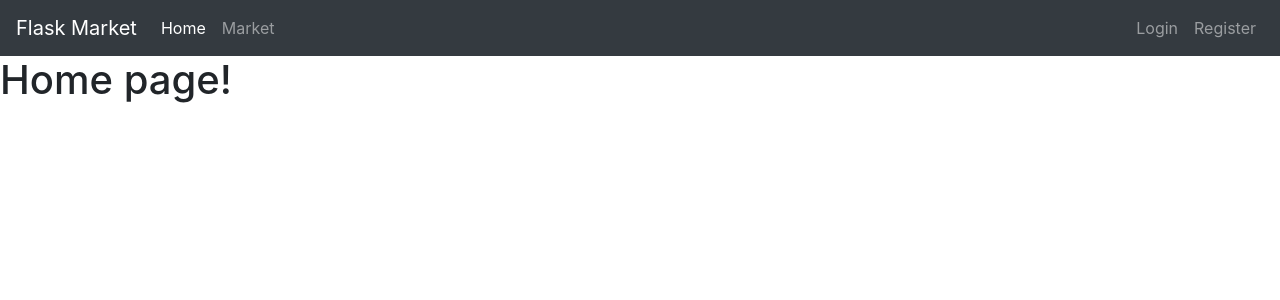
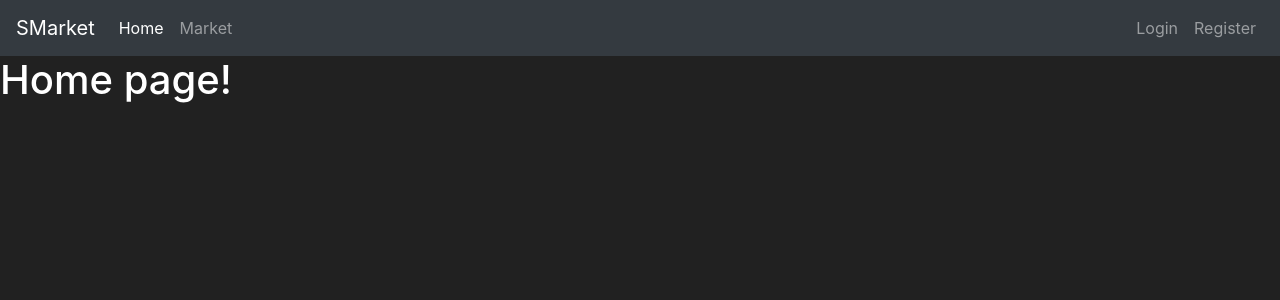
Before and after one commit to comradeos/smarket, a Flask app: page / in a window 1280 px wide. Shown: the top 300 px of the page. Run offline with Flask 2, Linux system fonts and the light colour scheme.

Commit message:
overrided styles

```diff
--- a/sources/templates/home.html
+++ b/sources/templates/home.html
@@ -10,13 +10,13 @@
     <link rel="stylesheet" href="https://cdn.jsdelivr.net/npm/bootstrap@4.5.3/dist/css/bootstrap.min.css"
         integrity="sha384-TX8t27EcRE3e/ihU7zmQxVncDAy5uIKz4rEkgIXeMed4M0jlfIDPvg6uqKI2xXr2" crossorigin="anonymous">
 
-    <title>Hello, world!</title>
+    <title>SMarket | Home</title>
 </head>
 
 <body>
 
     <nav class="navbar navbar-expand-md navbar-dark bg-dark">
-        <a class="navbar-brand" href="#">Flask Market</a>
+        <a class="navbar-brand" href="#">SMarket</a>
         <button class="navbar-toggler" type="button" data-toggle="collapse" data-target="#navbarNav">
             <span class="navbar-toggler-icon"></span>
         </button>
@@ -59,5 +59,12 @@
     <script src="https://cdn.jsdelivr.net/npm/bootstrap@4.5.3/dist/js/bootstrap.min.js" integrity="sha384-w1Q4orYjBQndcko6MimVbzY0tgp4pWB4lZ7lr30WKz0vr/aWKhXdBNmNb5D92v7s" crossorigin="anonymous"></script>
     -->
 </body>
+<!-- overriding styles -->
+<style>
+    body {
+        background-color: #212121;
+        color: #fff;
+    }
+</style>
 
 </html>
```
